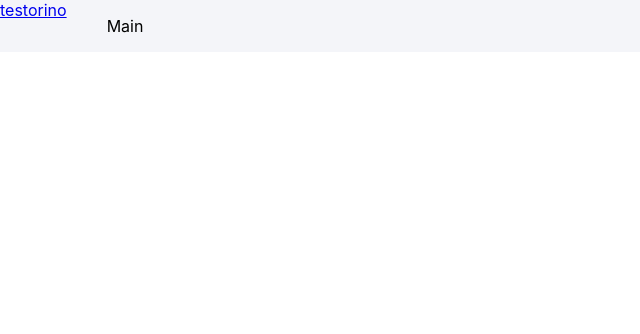
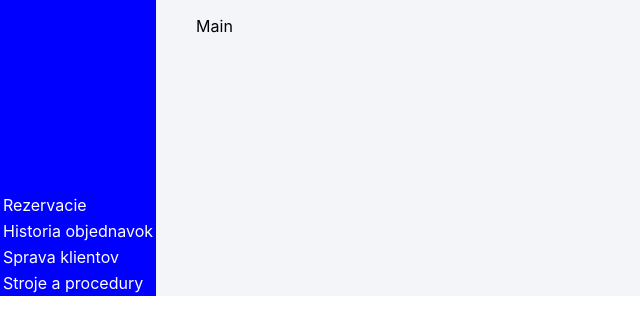
Before and after one commit to TIS2019-FMFI/fitness, a React (Create React App) app in the folder src/frontend/: page / in a window 1280 px wide. Shown: the top 334 px of the page, without its empty margins (0-640 px from the left). Built offline with nearby package versions, Linux system fonts and the light colour scheme.

Commit message:
[#8] add navigation bar

```diff
--- a/src/frontend/src/navigation/navigation.tsx
+++ b/src/frontend/src/navigation/navigation.tsx
@@ -1,6 +1,7 @@
 import React from 'react';
 import styled from 'styled-components';
 import { Link } from 'react-router-dom';
+import './styles.css';
 
 export interface Props {
     path: string;
@@ -10,17 +11,38 @@ class Navigation extends React.PureComponent<Props> {
     render() {
         return (
             <NavigationContainer>
-                <Link to='/'>
-                    <span>testorino</span>
-                </Link>
+            <StyledLink to='/rezervacie' isActive={"/rezervacie"===this.props.path}>
+                    <span>Rezervacie</span>
+                </StyledLink>
+                <StyledLink to='/historia' isActive={"/historia"===this.props.path}>
+                    <span>Historia objednavok</span>
+                </StyledLink>
+                <StyledLink to='/klienty' isActive={"/klienty"===this.props.path}>
+                    <span>Sprava klientov</span>
+                </StyledLink>
+                <StyledLink to='/procedury' isActive={"/procedury"===this.props.path}>
+                    <span>Stroje a procedury</span>
+                </StyledLink>
             </NavigationContainer>
         );
     }
 }
 
 const NavigationContainer = styled.div`
+    padding-top:15%;
     display: flex;
     flex-flow: column;
+    height:100%;
+    background-color:blue;
+`;
+
+const StyledLink = styled(Link) <{isActive: boolean}>`
+    padding:3px;
+    background-color: ${props => (props.isActive ? 'white' :  'blue' )};
+    color: ${props => (props.isActive ? 'blue' :  'white' )};
+    display: flex;
+    flex-flow: column;
+    text-decoration: none;
 `;
 
 export default Navigation;
```
